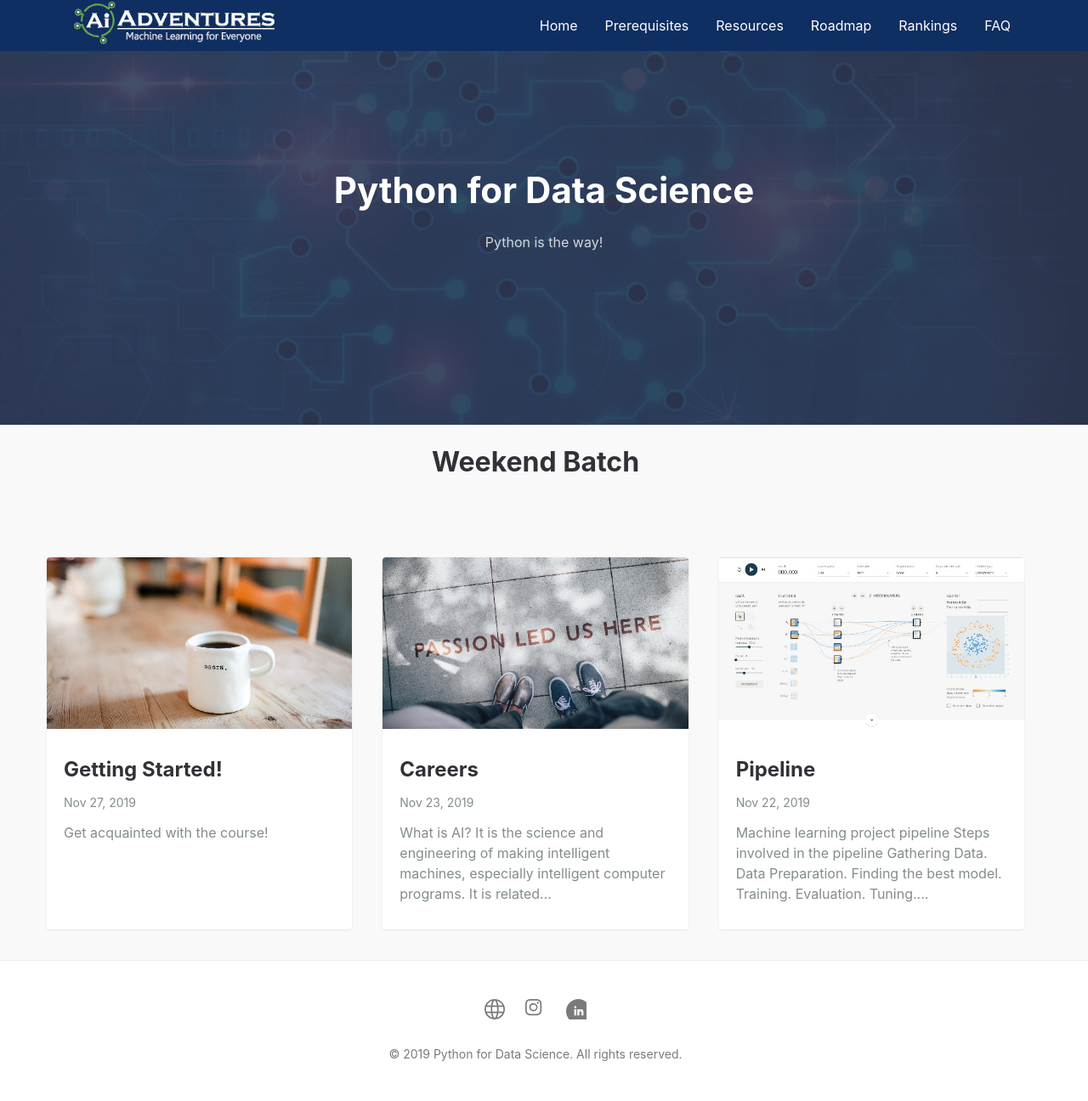
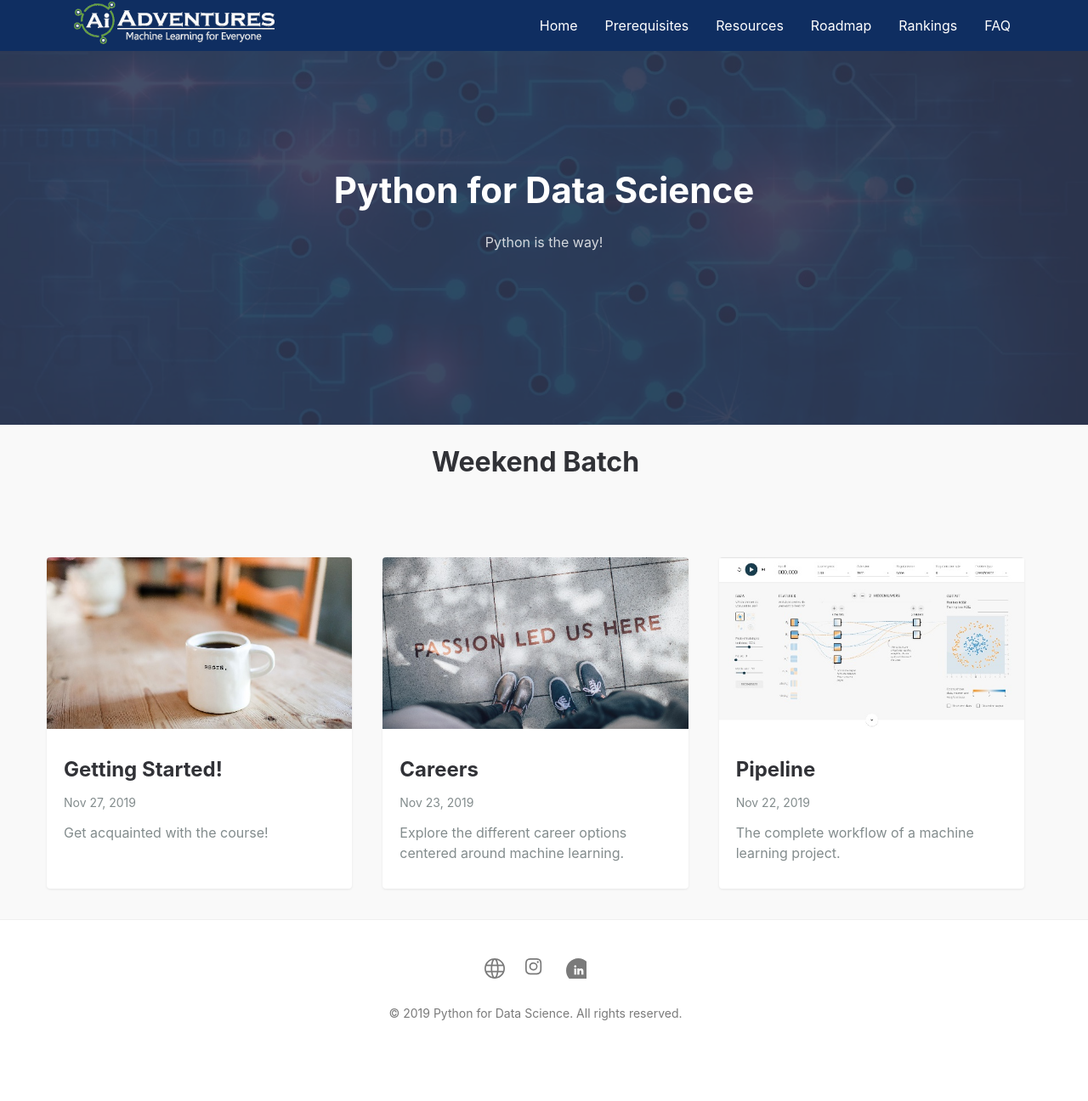
Before and after one commit to Ai-Adventures/weekend, a Jekyll site: the page built from index.md, in a window 1280 px wide. Shown: the whole page at 85% size. Built offline with Jekyll 4.4.1, drawn with Linux system fonts in a browser that asks for light colours; after the commit the page ends 1248 px from its top, so only the background shows below that.

Commit message:
Updated summaries

```diff
--- a/_posts/2019-11-22-Pipeline.md
+++ b/_posts/2019-11-22-Pipeline.md
@@ -3,6 +3,7 @@ layout: page
 title: Pipeline
 permalink: /pipeline/
 featured-img: tensorflow_playground
+summary: The complete workflow of a machine learning project.
 ---
 
 # Machine learning project pipeline
--- a/_posts/2019-11-23-Careers.md
+++ b/_posts/2019-11-23-Careers.md
@@ -3,6 +3,7 @@ layout: page
 title: Careers
 permalink: /careers/
 featured-img: Careers
+summary: Explore the different career options centered around machine learning.
 ---
 
 ### What is AI?
```
